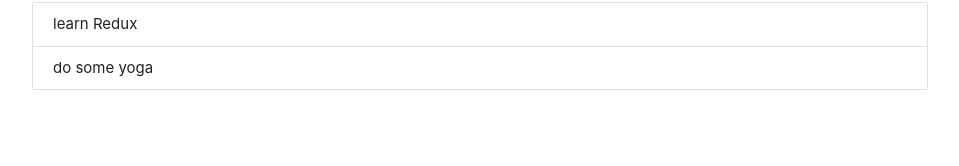
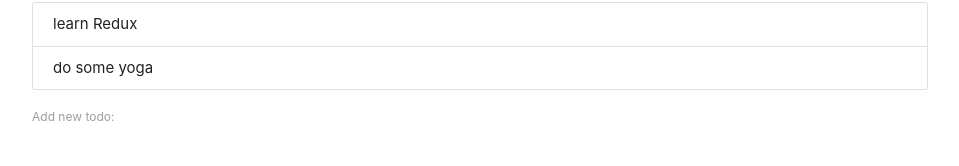
Before and after one commit to lambda-andrew/Redux-Todo, a React (Create React App) app in the folder todo/: page / in a window 1280 px wide. Shown: the part 134-300 px from the top of the page, without its empty margins (160-1119 px from the left). Built offline with nearby package versions, Linux system fonts and the light colour scheme.

Commit message:
add todo working

```diff
--- /dev/null
+++ b/todo/src/AddTodo.js
@@ -0,0 +1,32 @@
+import React, { Component } from 'react'
+
+class AddTodo extends Component {
+    state = {
+        content: ''
+    }
+    handelChange = (e) => {
+        this.setState({
+            content: e.target.value
+        })
+    }
+    handelSubmit = (e) => {
+        e.preventDefault();
+        this.props.addTodo(this.state);
+        this.setState({
+            content: ''
+
+        })
+    }
+    render(){
+        return (
+            <div>
+                <form onSubmit={this.handelSubmit}>
+                    <label>Add new todo:</label>
+                    <input type="text" onChange={this.handelChange} value={this.state.content} />
+                </form>
+            </div>
+        )
+    }
+}
+
+export default AddTodo;
--- a/todo/src/App.js
+++ b/todo/src/App.js
@@ -2,6 +2,7 @@ import React, { Component } from 'react';
 import Todos from './Todos';
 import './App.css';
 //import { createStore } from 'redux';
+import AddTodo from './AddTodo'
 
 class App extends Component {
   state = {
@@ -19,11 +20,19 @@ class App extends Component {
       todos: todos
     })
   }
+  addTodo = (todo) => {
+    todo.id = Math.random()
+    let todos = [...this.state.todos, todo];
+    this.setState({
+      todos: todos
+    })
+  }
   render() {
     return (
       <div className="todo-app container">
         <h1 className="center blue-text">Todo</h1>
         <Todos todos={this.state.todos} deleteTodo={this.deleteTodo} />
+        <AddTodo addTodo={this.addTodo} />
       </div>
 
     );
```
